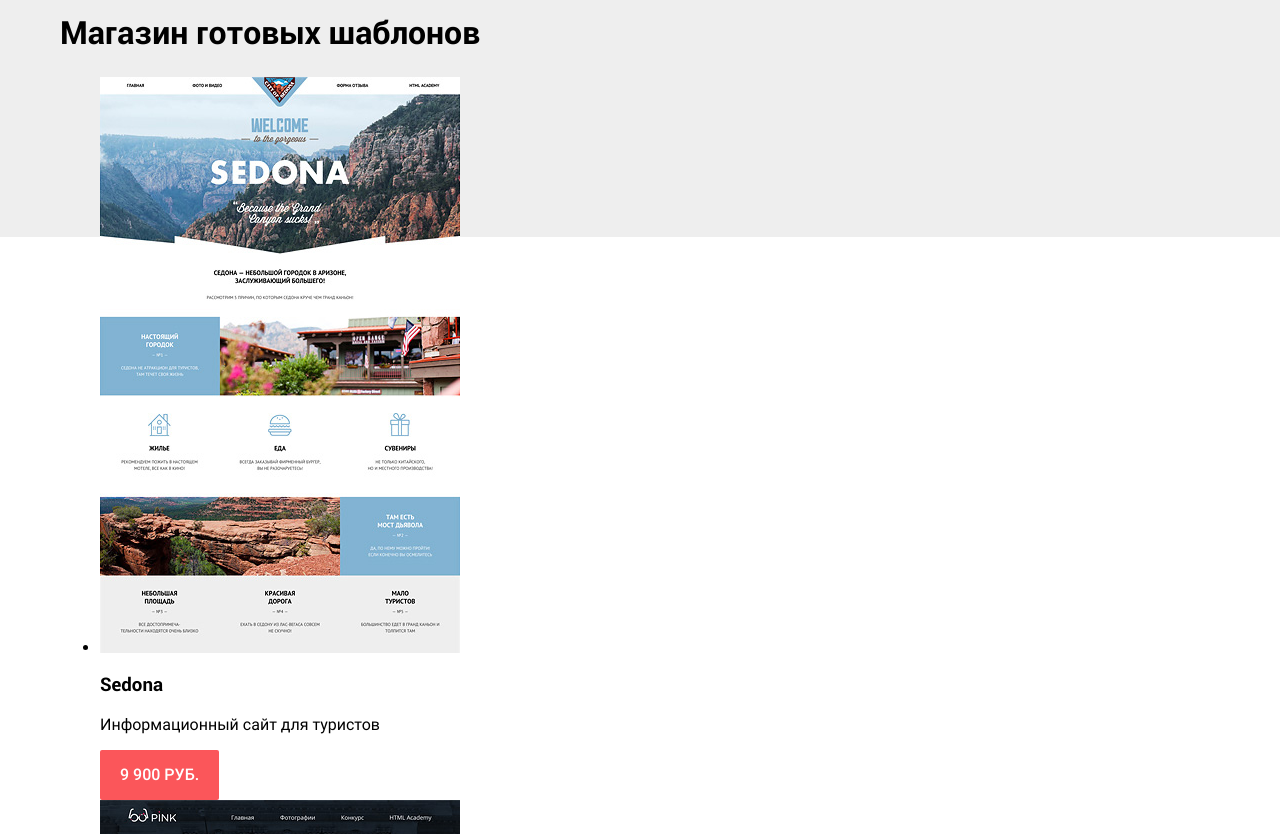
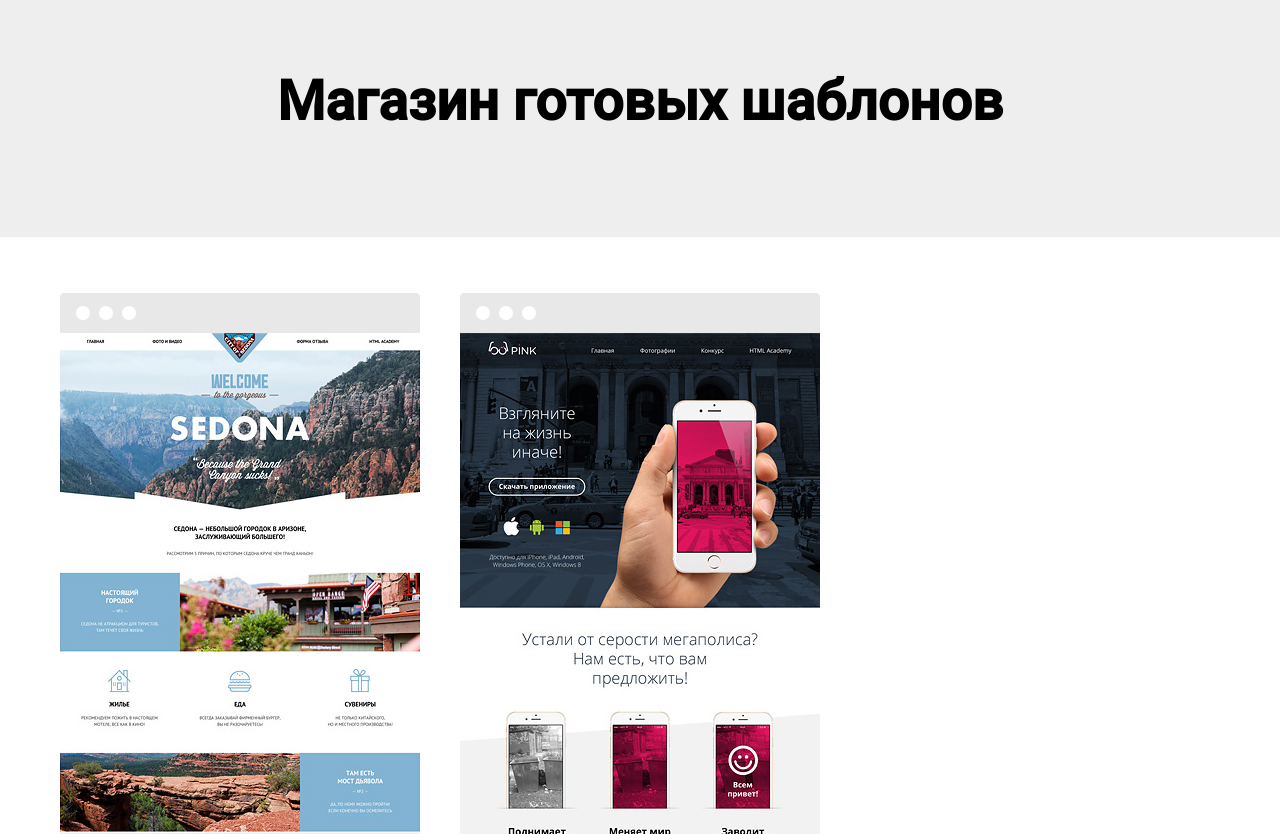
Before and after one commit to heknt90/nerds, a website: page source/catalog.html in a window 1280 px wide. Shown: the part 118-952 px from the top of the page. Drawn offline with nearby package versions, Linux system fonts and the light colour scheme; files that its build step writes are made by us from their sources.

Commit message:
Стили загаловка сайта + исправления элементов управления

```diff
--- a/source/sass/sass-modules/common.scss
+++ b/source/sass/sass-modules/common.scss
@@ -50,8 +50,20 @@ body {
   transition: all 1s;
 }
 
-.site__section {
-  border-bottom: 2px solid $color_gray;
+.site {
+
+  &__heading {
+    margin-top: 77px;
+    margin-bottom: 164px;
+    font-family: $font_alt;
+    font-size: 55px;
+    line-height: 55px;
+    text-align: center;
+  }
+
+  &__section {
+    border-bottom: 2px solid $color_gray;
+  }
 }
 
 .pagination {
--- a/source/sass/sass-modules/header.scss
+++ b/source/sass/sass-modules/header.scss
@@ -18,6 +18,8 @@
 }
 
 .site__logo {
+  flex-grow: 0;
+  flex-shrink: 0;
 
   &:hover {
     opacity: .8;
@@ -36,6 +38,11 @@
   list-style: none;
 
   &__item {
+    display: block;
+
+    a {
+      white-space: nowrap;
+    }
 
     &:hover {
       color: $color_red
--- a/source/sass/sass-modules/ui-components.scss
+++ b/source/sass/sass-modules/ui-components.scss
@@ -8,7 +8,7 @@ a {
 }
 
 .button {
-  display: inline-block;
+  display: block;
   height: 50px;
   padding: 16px 20px;
   font-family: $font_alt;
--- a/source/sass/style.scss
+++ b/source/sass/style.scss
@@ -9,3 +9,4 @@
 @import 'sass-modules/index/services.scss';
 @import 'sass-modules/index/logotypes.scss';
 @import 'sass-modules/index/about-nerds.scss';
+@import 'sass-modules/catalog/templates.scss';
```
